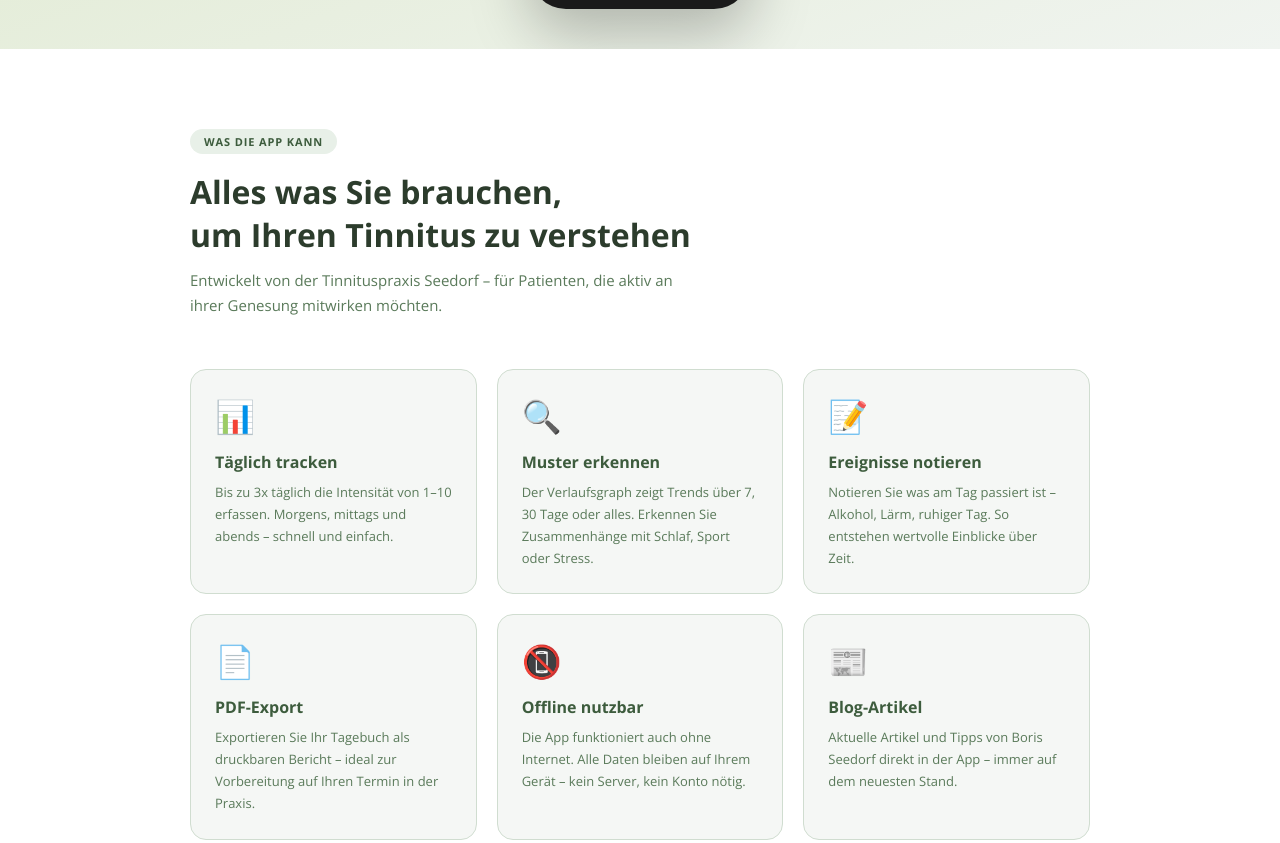
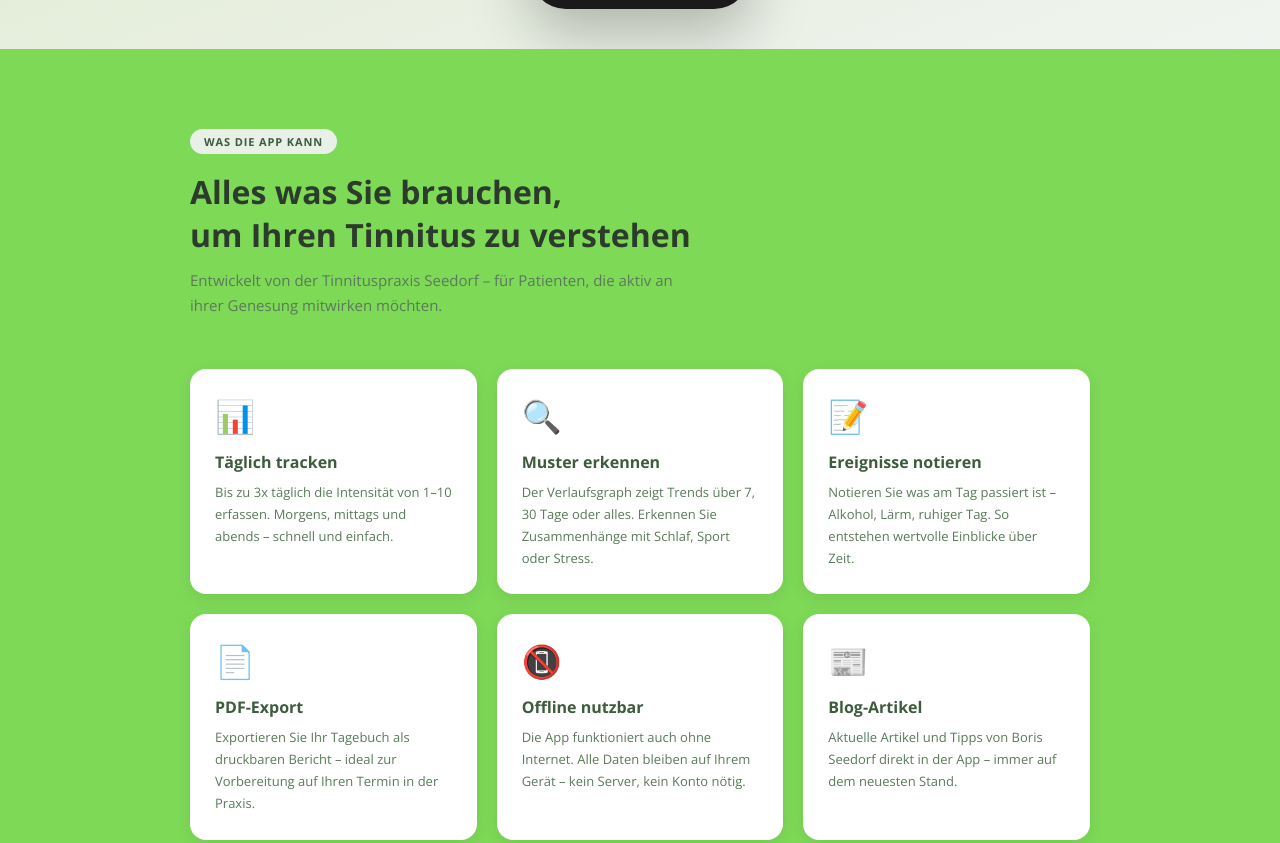
Before and after one commit to Boris1900/tinnuts-tracker_0.1, a website: page index.html in a window 1280 px wide. Shown: the part 1000-1843 px from the top of the page. Drawn offline with nearby package versions, Linux system fonts and the light colour scheme; a script that the page names is missing.

Commit message:
Landingpage: Features-Bereich auf #7ed957 Hintergrund, Karten weiß mit Schatten
Co-Authored-By: Claude Sonnet 4.6 <noreply@anthropic.com>

```diff
--- a/index.html
+++ b/index.html
@@ -59,14 +59,14 @@ body { font-family:'Open Sans',sans-serif; color:#2c3c2c; background:#fff; }
 .app-save { width:100%; padding:8px; border-radius:8px; border:none; background:#7ed957; color:#2a4a1a; font-size:9px; font-weight:600; font-family:inherit; margin-top:4px; }
 
 /* FEATURES */
-.features { padding:80px 24px; background:#fff; }
+.features { padding:80px 24px; background:#7ed957; }
 .features-inner { max-width:900px; margin:0 auto; }
 .section-badge { display:inline-block; background:#e8f0e8; color:#3d5c3d; border-radius:20px; padding:5px 14px; font-size:11px; font-weight:700; letter-spacing:.08em; text-transform:uppercase; margin-bottom:16px; }
 .section-title { font-size:clamp(22px,3.5vw,32px); font-weight:700; color:#2c3c2c; margin-bottom:12px; }
 .section-sub { font-size:15px; color:#5a7a5a; line-height:1.7; max-width:500px; margin-bottom:50px; }
 .features-grid { display:grid; grid-template-columns:repeat(auto-fit,minmax(240px,1fr)); gap:20px; }
-.feature-card { background:#f5f7f5; border:1.5px solid #d0ddd0; border-radius:16px; padding:24px; transition:all .2s; }
-.feature-card:hover { border-color:#5c7a5c; background:#f0f4f0; transform:translateY(-2px); }
+.feature-card { background:#fff; border:1.5px solid rgba(255,255,255,.6); border-radius:16px; padding:24px; transition:all .2s; box-shadow:0 4px 16px rgba(0,0,0,.08); }
+.feature-card:hover { border-color:#fff; background:#fff; transform:translateY(-4px); box-shadow:0 8px 28px rgba(0,0,0,.13); }
 .feature-icon { font-size:32px; margin-bottom:14px; }
 .feature-title { font-size:16px; font-weight:700; color:#3d5c3d; margin-bottom:8px; }
 .feature-text { font-size:13px; color:#5a7a5a; line-height:1.7; }
```
